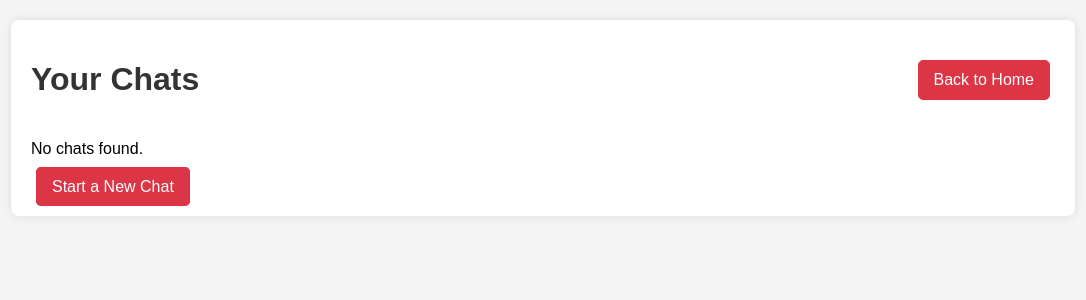
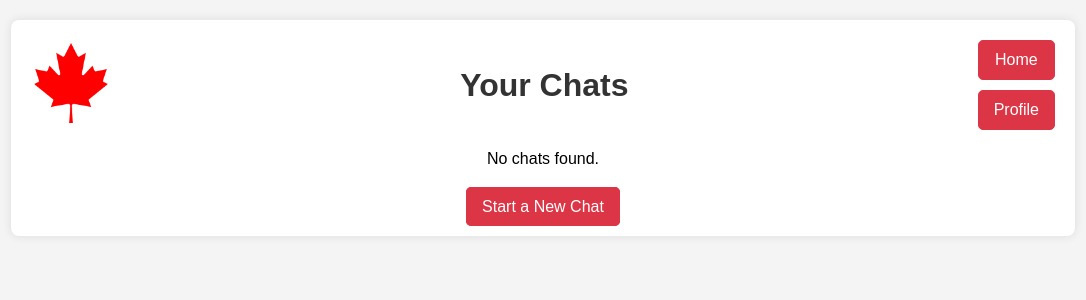
Before and after one commit to SYM-Hacks/CalgaryHacks2025, a Django app: page /chats/ in a window 1280 px wide. Shown: the top 300 px of the page, without its empty margins (97-1183 px from the left). Run offline with Django 5.2, Linux system fonts and the light colour scheme; the visitor is signed in with stand-in values (Sample User, id 1); data that the repository does not hold is empty.

Commit message:
added some styling

```diff
--- a/app/forum/templates/chat_list.html
+++ b/app/forum/templates/chat_list.html
@@ -6,41 +6,83 @@
     <title>Your Chats</title>
     <link rel="stylesheet" href="{% static 'forum/styles.css' %}">
     <style>
-        .header-container {
+        /* Header layout: image on left, title in center, vertical nav on right */
+        .header-main {
             display: flex;
+            align-items: center;
             justify-content: space-between;
-            align-items: center;
             margin-bottom: 20px;
         }
-        .chat-entry {
-            margin-bottom: 10px;
+        .header-left {
+            flex: 0 0 auto;
         }
-        .btn {
-            padding: 10px 15px;
-            text-decoration: none;
-            border-radius: 5px;
-            margin: 5px;
+        .header-left img {
+            width: 80px;
+            height: auto;
+        }
+        .header-center {
+            flex: 1 1 auto;
+            text-align: center;
+        }
+        .header-center h1 {
+            margin: 0;
+            font-size: 2em;
+        }
+        .header-right {
+            flex: 0 0 auto;
+            text-align: right;
+        }
+        .nav-vertical {
+            display: flex;
+            flex-direction: column;
+            gap: 10px;
+        }
+        .nav-vertical a.btn {
+            text-align: center; /* center text within buttons */
+        }
+
+        /* Center chat list below */
+        .chat-container {
+            text-align: center;
+        }
+        .chat-list {
+            list-style: none;
+            padding: 0;
+            margin: 20px auto; /* centers the list, with extra top margin */
+            display: inline-block;
+        }
+        .chat-list li {
+            margin-bottom: 15px; /* spacing between each chat button */
         }
         .action-buttons {
-            margin-top: 20px;
+            margin-top: 30px;
         }
     </style>
 </head>
 <body>
     <div class="container">
-        <!-- Header: Title on left, "Back to Home" on right -->
-        <div class="header-container">
+        <!-- Header: logo on left, "Your Chats" centered, vertical nav on right -->
+        <header class="header-main">
+            <div class="header-left">
+                <img src="{% static 'forum/community.png' %}" alt="Community Logo">
+            </div>
+            <div class="header-center">
                 <h1>Your Chats</h1>
-            <a href="{% url 'home' %}" class="btn btn-secondary">Back to Home</a>
             </div>
+            <div class="header-right">
+                <nav class="nav-vertical">
+                    <a href="{% url 'home' %}" class="btn">Home</a>
+                    <a href="{% url 'profile' %}" class="btn">Profile</a>
+                </nav>
+            </div>
+        </header>
 
-        <!-- If user has existing chats, list them; otherwise show "No chats found." -->
+        <div class="chat-container">
             {% if chats %}
-            <ul>
+                <ul class="chat-list">
                     {% for chat in chats %}
-                    <li class="chat-entry">
-                        <!-- Link to the detail page for this chat -->
-                        <a href="{% url 'chat_detail' chat.id %}" class="btn btn-outline-primary">
+                        <li>
+                            <a href="{% url 'chat_detail' chat.id %}" class="btn">
                                 Chat with {{ chat.other_user.username }}
                             </a>
                         </li>
@@ -50,9 +92,10 @@
                 <p>No chats found.</p>
             {% endif %}
 
-        <!-- "Start a New Chat" button to go to create_chat page -->
+            <!-- "Start a New Chat" button -->
             <div class="action-buttons">
-            <a href="{% url 'create_chat' %}" class="btn btn-primary">Start a New Chat</a>
+                <a href="{% url 'create_chat' %}" class="btn">Start a New Chat</a>
+            </div>
         </div>
     </div>
 </body>
```
Also changed, not shown: app/forum/templates/forum/posts.html (+49 -8 lines). Lines whose indentation alone changed are shown as unchanged.
